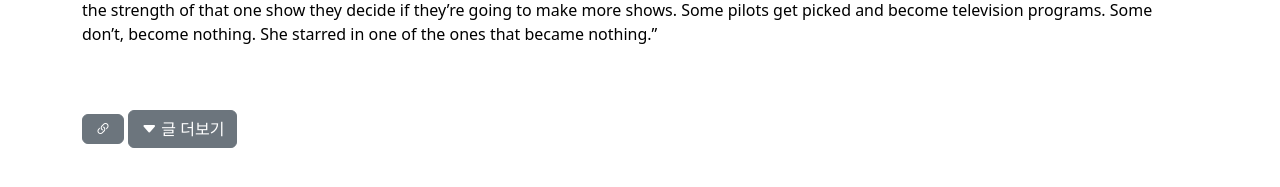
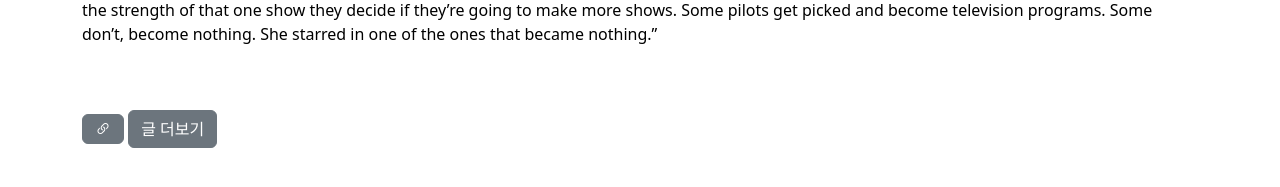
Before and after one commit to happydm09/B, a Jekyll site: the page built from _posts/2017-06-09-first-post.md, in a window 1280 px wide. Shown: the part 471-658 px from the top of the page. Built offline with Jekyll 4.4.1, drawn with Linux system fonts in a browser that asks for light colours; nearby versions of some CDN libraries; some web fonts are replaced; comment, search, counter and statistics services are not loaded.

Commit message:
Update post.html

```diff
--- a/_layouts/post.html
+++ b/_layouts/post.html
@@ -26,7 +26,7 @@ layout: main
 
       <br><br>
       <button type="button" class="btn btn-secondary" onClick='CopyLink()'><i class="bi bi-link-45deg"></i></button>
-      <a href='{{site.base-url}}/posts'><button type="button" class="btn btn-secondary"><i class="bi bi-caret-down-fill"></i> {{site.more-btn-text}}</button></a>
+      <a href='{{site.base-url}}/posts'><button type="button" class="btn btn-secondary">{{site.more-btn-text}}</button></a>
       <br><br>
     </div>
 </section>
```
